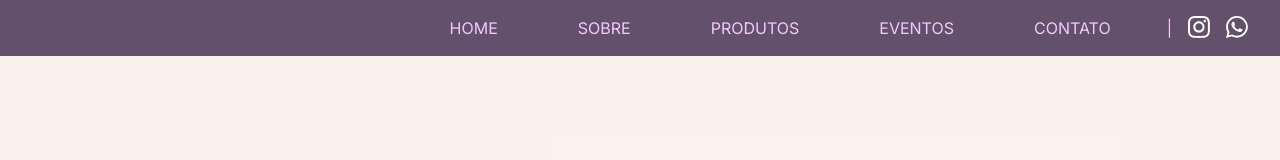
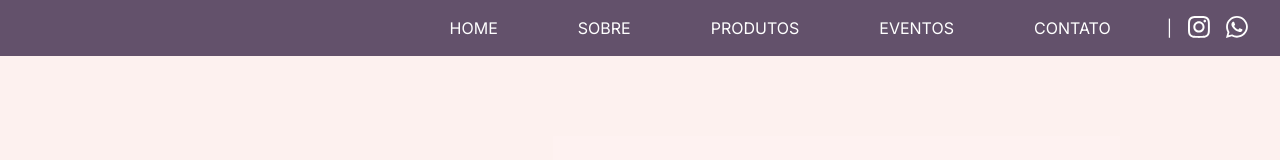
Before and after one commit to marcohermel/brecho, a Next.js app: page / in a window 1280 px wide. Shown: the top 160 px of the page. Built offline with nearby package versions, Linux system fonts and the light colour scheme; a web font is replaced by a local one.

Commit message:
replace menu color

```diff
--- a/src/app/page.desktop.tsx
+++ b/src/app/page.desktop.tsx
@@ -15,13 +15,13 @@ export const PageDesktop: React.FC = () => {
     }
 
     return (<main >
-        <nav className='flex w-screen p-4 align-middle justify-end bg-secondary text-primary'>
+        <nav className='flex w-screen p-4 align-middle justify-end bg-secondary text-white'>
             <div className='flex gap-20 mx-10'>
-                <Link className='hover:text-white' onClick={e => onClick(e, 'home')} href='/'>HOME</Link>
-                <Link className='hover:text-white' onClick={e => onClick(e, 'products')} href='/'>SOBRE</Link>
-                <Link className='hover:text-white' onClick={e => onClick(e, 'about')} href='/'>PRODUTOS</Link>
-                <Link className='hover:text-white' onClick={e => onClick(e, 'events')} href='/'>EVENTOS</Link>
-                <Link className='hover:text-white' onClick={e => onClick(e, 'contact')} href='/'>CONTATO</Link>
+                <Link className='hover:text-gold' onClick={e => onClick(e, 'home')} href='/'>HOME</Link>
+                <Link className='hover:text-gold' onClick={e => onClick(e, 'products')} href='/'>SOBRE</Link>
+                <Link className='hover:text-gold' onClick={e => onClick(e, 'about')} href='/'>PRODUTOS</Link>
+                <Link className='hover:text-gold' onClick={e => onClick(e, 'events')} href='/'>EVENTOS</Link>
+                <Link className='hover:text-gold' onClick={e => onClick(e, 'contact')} href='/'>CONTATO</Link>
             </div>
 
             <div className='px-4'>|</div>
```
